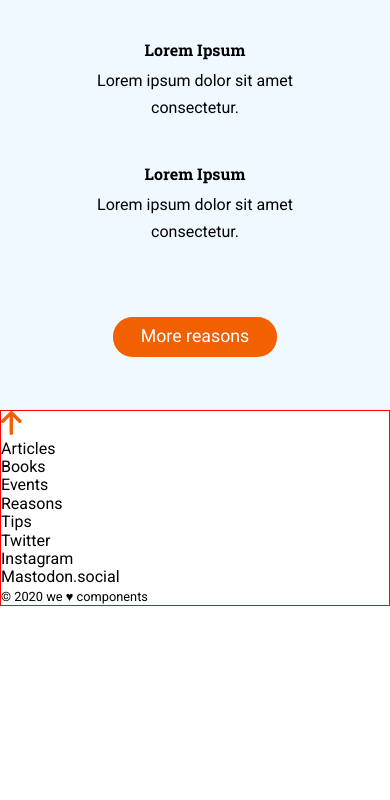
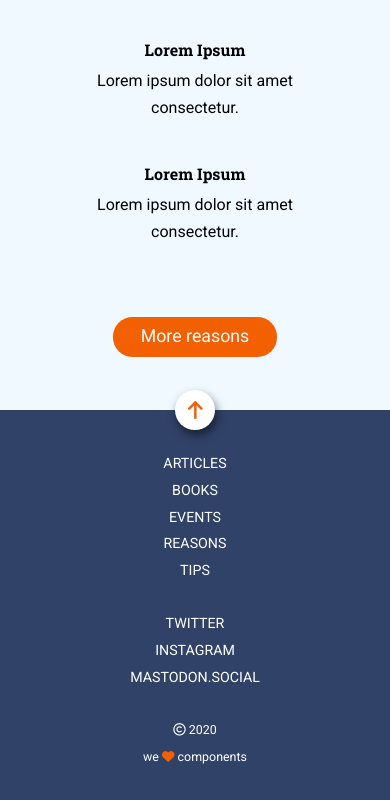
Before and after one commit to miriamschaefer/anonymous-proxy, a website: page src/html/index.html in a window 390 px wide. Shown: the part 1354-2154 px from the top of the page. Before the commit the page ends 1960 px from the top, so only its background shows below. Drawn offline with nearby package versions, Linux system fonts and the light colour scheme; files that its build step writes are made by us from their sources; files whose address does not match are found by name.

Commit message:
finish mobile version

```diff
--- a/src/html/index.html
+++ b/src/html/index.html
@@ -12,6 +12,10 @@
       href="https://fonts.googleapis.com/css2?family=Roboto+Slab:wght@700&family=Roboto:wght@400;500&display=swap"
       rel="stylesheet"
     />
+    <script
+      src="https://kit.fontawesome.com/3cedc0b3ed.js"
+      crossorigin="anonymous"
+    ></script>
     <link rel="stylesheet" href="./assets/css/main.css" />
   </head>
 
--- a/src/html/partials/footer.html
+++ b/src/html/partials/footer.html
@@ -1,4 +1,4 @@
-<footer class="page__footer" id="bottom">
+<footer class="footer" id="bottom">
   <div class="footer__scrollup">
     <a href="#" title="Scroll up">
       <img src="./assets/images/ico-arrow.svg" />
@@ -7,19 +7,19 @@
   <nav class="footer__navigation">
     <ul>
       <li>
-        <a href="#" title="Go to Articles">Articles</a>
+        <a href="https://adalab.es/" title="Go to Articles">Articles</a>
       </li>
       <li>
-        <a href="#" title="Go to Books">Books</a>
+        <a href="https://adalab.es/" title="Go to Books">Books</a>
       </li>
       <li>
-        <a href="#" title="Go to Events">Events</a>
+        <a href="https://adalab.es/" title="Go to Events">Events</a>
       </li>
       <li>
-        <a href="#" title="Go to Reasons">Reasons</a>
+        <a href="https://adalab.es/" title="Go to Reasons">Reasons</a>
       </li>
       <li>
-        <a href="#" title="Go to Tips">Tips</a>
+        <a href="https://adalab.es/" title="Go to Tips">Tips</a>
       </li>
     </ul>
   </nav>
@@ -27,18 +27,20 @@
   <nav class="footer__socialmedia">
     <ul>
       <li>
-        <a href="#" title="Visit our Twitter">Twitter</a>
+        <a href="https://adalab.es/" title="Visit our Twitter">Twitter</a>
       </li>
       <li>
-        <a href="#" title="Visit our Instagram">Instagram</a>
+        <a href="https://adalab.es/" title="Visit our Instagram">Instagram</a>
       </li>
       <li>
-        <a href="#" title="Visit our Mastodon">Mastodon.social</a>
+        <a href="https://adalab.es/" title="Visit our Mastodon"
+          >Mastodon.social</a
+        >
       </li>
     </ul>
   </nav>
-  <small>
-    <span>&copy; 2020</span>
-    <span>we &hearts; components</span>
+  <small class="footer__copy">
+    <span><i class="fa fa-copyright" aria-hidden="true"></i> 2020</span>
+    <span>we <i class="fa fa-heart" aria-hidden="true"></i> components</span>
   </small>
 </footer>
--- a/src/html/partials/main.html
+++ b/src/html/partials/main.html
@@ -7,7 +7,7 @@
     </h1>
     <p>In hac habitasse platea dictustm.</p>
     <div class="hero__arrow">
-      <a href="#bottom" title="Ir abajo" alt="Ir abajo">
+      <a href="#bottom" title="Scroll down" alt="Scroll down">
         <img src="./assets/images/ico-scroll-down.svg" />
       </a>
     </div>
@@ -55,7 +55,7 @@
       </p>
     </article>
     <div class="reasons__button--accented">
-      <a href="#" title="More reasons">
+      <a href="#" title="Read all the reasons">
         <p>More reasons</p>
       </a>
     </div>
--- a/src/scss/core/_mixins.scss
+++ b/src/scss/core/_mixins.scss
@@ -27,3 +27,15 @@
   font-size: 1rem;
   line-height: 1.667rem;
 }
+
+// MENUS
+
+@mixin footer-menus {
+  margin-bottom: 1.667rem;
+  font-size: 0.8889rem;
+
+  & ul {
+    text-align: center;
+    line-height: 1.667rem;
+  }
+}
--- a/src/scss/core/_variables.scss
+++ b/src/scss/core/_variables.scss
@@ -6,7 +6,7 @@
 // colors
 $color-light-details: #8ccbea;
 $color-light-background: #eff9ff;
-$color-dark: #304268;
+$color-dark-secondary: #304268;
 $color-medium: #0271bc;
 $color-dark: #000000;
 $color-light: #ffffff;
--- a/src/scss/layout/_footer.scss
+++ b/src/scss/layout/_footer.scss
@@ -1,15 +1,53 @@
-.page__footer {
-  border: 1px solid red;
+.footer {
+  //STYLES
+
+  background-color: $color-dark-secondary;
+  color: $color-light;
+  text-transform: uppercase;
+  display: flex;
+  flex-direction: column;
+  align-items: center;
+
+  //SCROLL UP BUTTON
 
   &__scrollup {
-    height: 45px;
-    width: 45px;
+    height: 2.5rem;
+    width: 2.5rem;
     background-color: $color-light;
     border-radius: 50%;
+    box-shadow: 2px 5px 10px rgba(0, 0, 0, 0.5);
+
+    // ICON MOVEMENT
+    position: relative;
+    top: -20px;
 
     & img {
-      height: 12px;
-      margin-top: 18px;
+      height: 1.111rem;
+      margin-top: 0.6667rem;
+      margin-left: 0.8rem;
+    }
+  }
+  &__navigation {
+    @include footer-menus;
+  }
+
+  &__socialmedia {
+    @include footer-menus;
+  }
+
+  &__copy {
+    margin-bottom: 2.5rem;
+    text-transform: lowercase;
+    font-size: 0.7778rem;
+
+    span {
+      display: block;
+      text-align: center;
+      line-height: 1.667rem;
+
+      .fa-heart {
+        color: $color-accent;
+      }
     }
   }
 }
```
